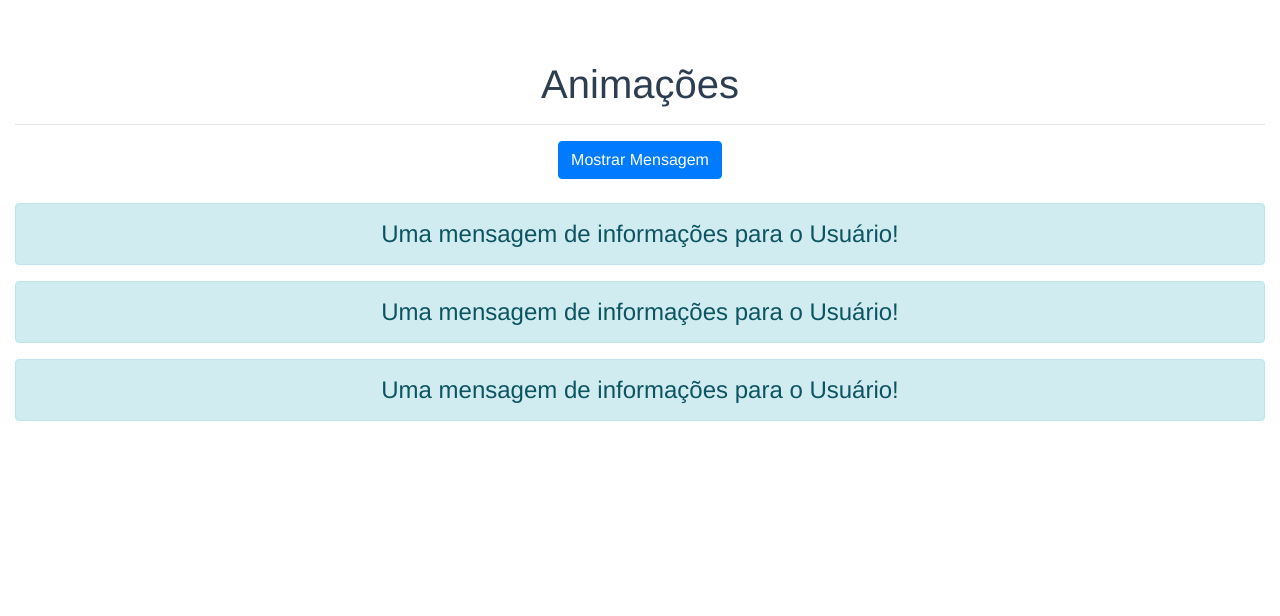
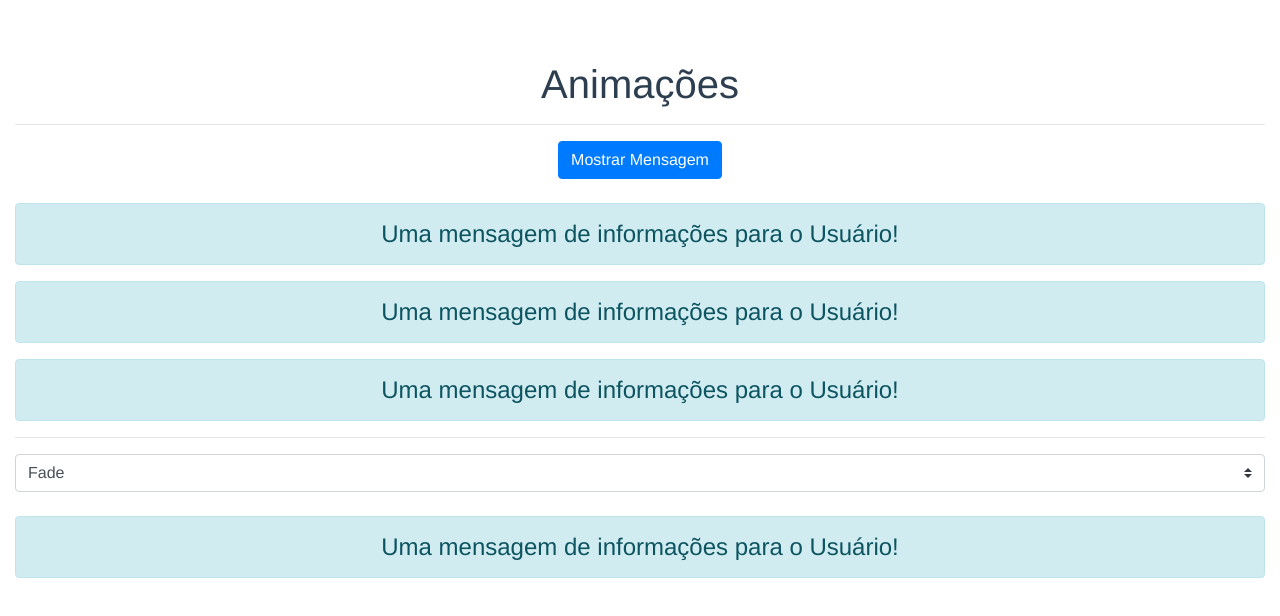
Before and after one commit to JFmaia/curso_vue, a Vue app in the folder animacoes/animacoes-exercicios/: page / in a window 1280 px wide. Shown: the top 616 px of the page. Built offline with nearby package versions, Linux system fonts and the light colour scheme.

Commit message:
feat: Utilizando o :bind pra mudar animações.

```diff
--- a/animacoes/animacoes-exercicios/src/App.vue
+++ b/animacoes/animacoes-exercicios/src/App.vue
@@ -18,6 +18,16 @@
 		<transition name="slide_fade" type="animation" appear>
 			<b-alert variant="info" show v-show="exibir">{{msg}}</b-alert>
 		</transition>
+
+		<!-- Manipulando com :bind-->
+		<hr>
+		<b-select v-model="typeAnimation" class="mb-4">
+			<option value="fade">Fade</option>
+			<option value="slide_fade">Slide-Fade</option>
+		</b-select>
+		<transition :name="typeAnimation">
+			<b-alert variant="info" show v-show="exibir">{{msg}}</b-alert>
+		</transition>
 	</div>
 </template>
 
@@ -28,6 +38,7 @@
 		return{
 			msg: 'Uma mensagem de informações para o Usuário!',
 			exibir:true,
+			typeAnimation: 'fade',
 		}
 	}
 }
```
